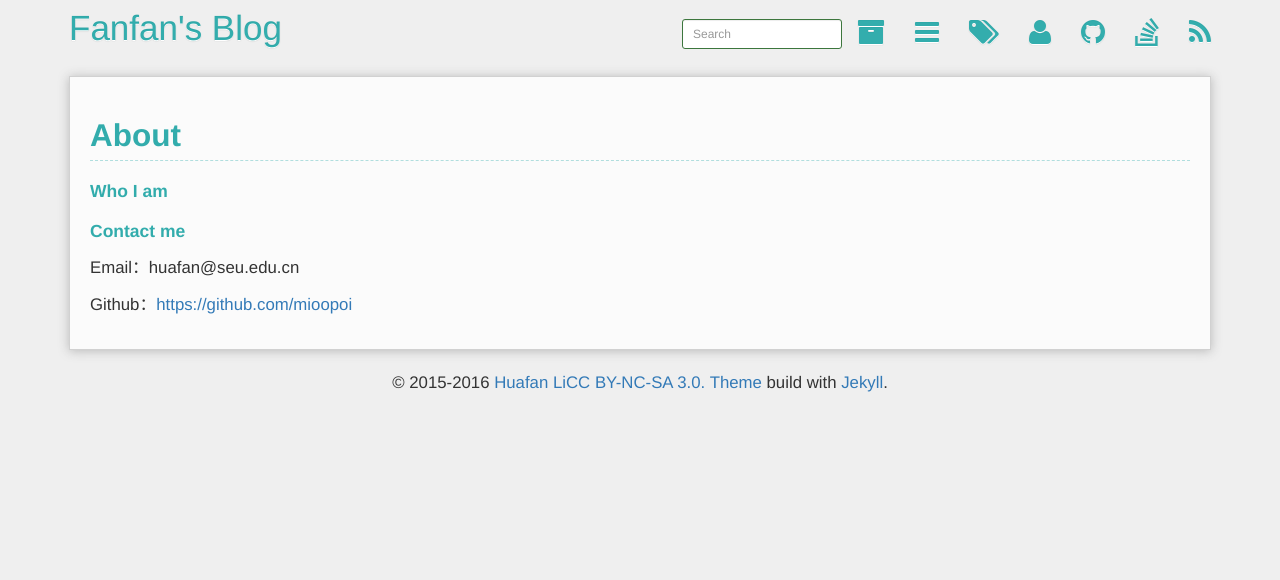
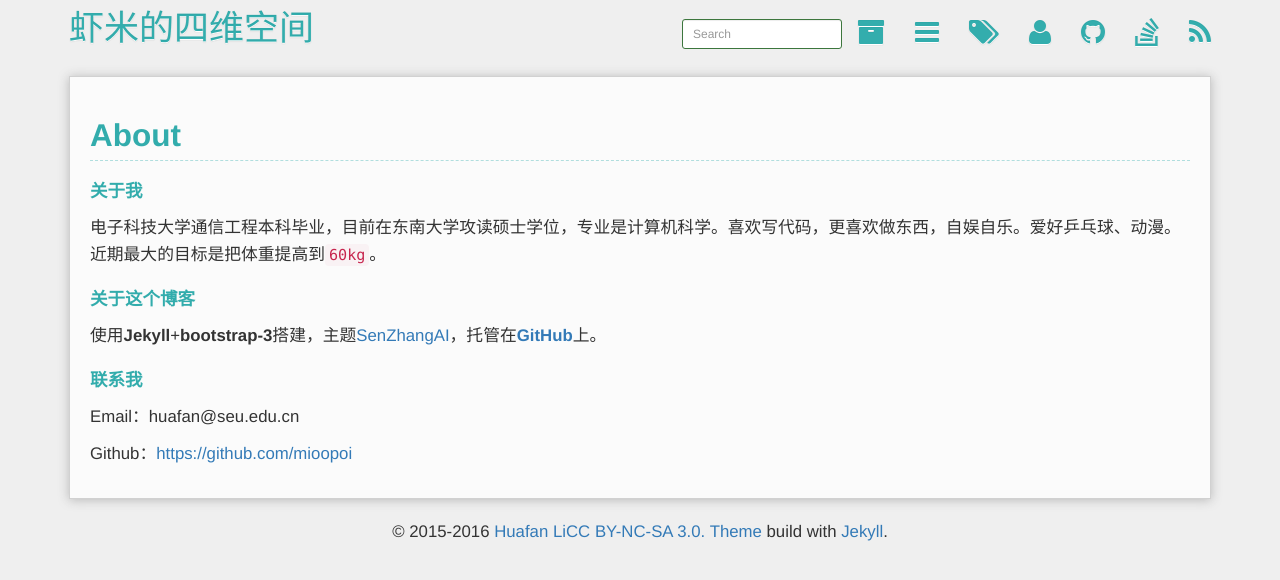
Before and after one commit to mioopoi/mioopoi.github.io, a Jekyll site: the page built from about.md, in a window 1280 px wide. Shown: the top 580 px of the page. Built offline with Jekyll 4.4.1, drawn with Linux system fonts in a browser that asks for light colours; Markdown is read by kramdown in place of the engine named in the settings; comment, search, counter and statistics services are not loaded.

Commit message:
Initial commit

```diff
--- a/_config.yml
+++ b/_config.yml
@@ -1,5 +1,5 @@
 # Site settings
-title : Fanfan's Blog
+title : 虾米的四维空间
 head_title : 华繁的博客
 description: 华繁的思维空间
 tagline: 业精于勤而荒于嬉，行成于思而毁于随。
--- a/about.md
+++ b/about.md
@@ -5,10 +5,13 @@ group: navigation
 comment: true
 ---
 
-#### Who I am
+#### 关于我
+电子科技大学通信工程本科毕业，目前在东南大学攻读硕士学位，专业是计算机科学。喜欢写代码，更喜欢做东西，自娱自乐。爱好乒乓球、动漫。近期最大的目标是把体重提高到`60kg`。
 
+#### 关于这个博客
+使用**Jekyll**+**bootstrap-3**搭建，主题<a href="https://github.com/SenZhangAI/senzhangai.github.com">SenZhangAI</a>，托管在<a href="https://github.com/mioopoi/mioopoi.github.io">**GitHub**</a>上。
 
-#### Contact me
+#### 联系我
 
 {% if site.author.email %}
 Email：{{ site.author.email }}
--- a/index.html
+++ b/index.html
@@ -4,7 +4,8 @@ layout: default
 <div class="col-md-9">
   {% for post in paginator.posts %}
     <article class="article-title">
-      <h3><a href="{{ post.url }}">{{ post.title }}</a>
+      <h3>
+      	<font face="楷体"> <a href="{{ post.url }}">{{ post.title }}</a> </font>
       </h3>
       {{ post.description }}
       <div class="post-date">
```
Also changed, not shown: _posts/2015-04-23-style-test.md (+1 -1 lines), README.md, 1 other file.
